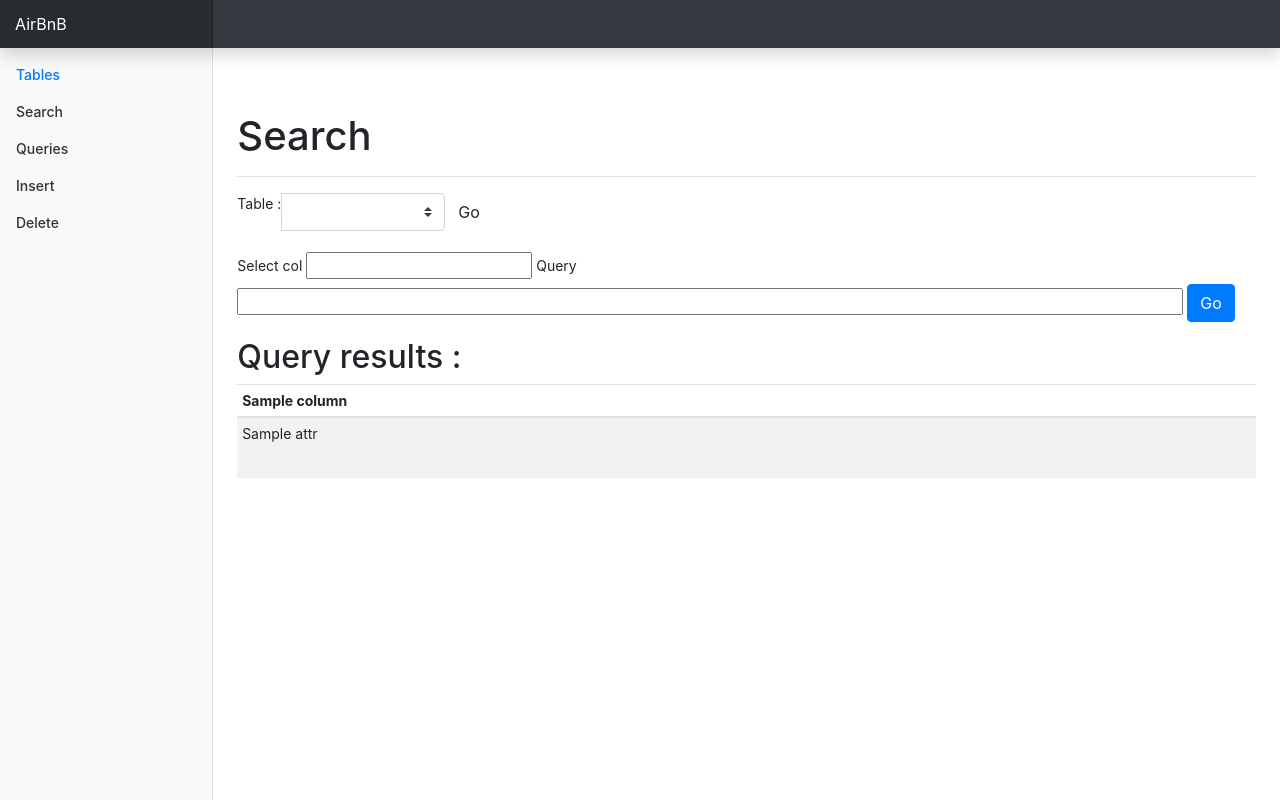
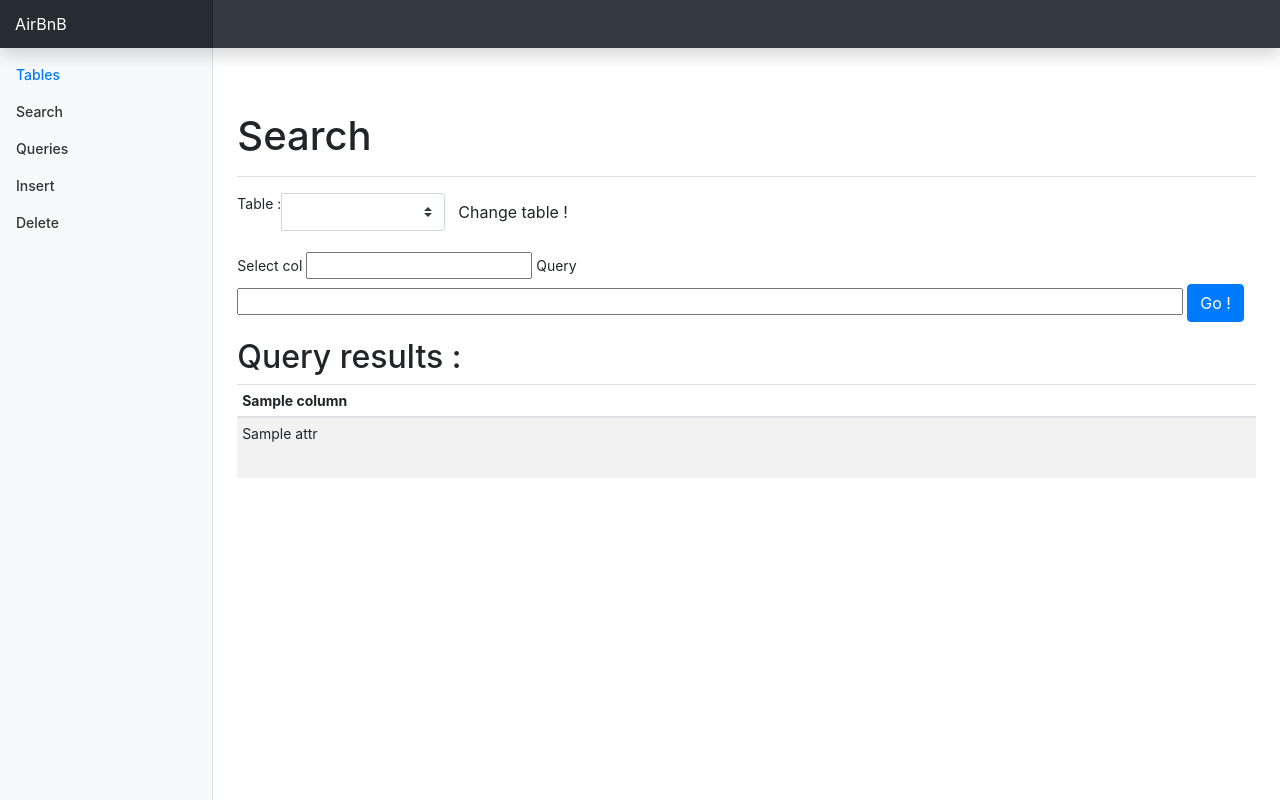
Before and after one commit to vquelque/DbProject, a Flask app: template templates/search.html in a window 1280 px wide. Run offline with Flask 2, Linux system fonts and the light colour scheme; the template is opened without the code that fills it: most values are stand-ins (such as "Sample title", 1, 10 or a date in 2020); form fields are guessed from the names that the template uses; parts of the project's set-up code (start-up, migrations or seed data) failed here and were passed over; some libraries are stand-ins or nearby versions.

Commit message:
HELL SEARCH IS FINALLY WORKING !

```diff
--- a/app.py
+++ b/app.py
@@ -1,4 +1,4 @@
-from flask import Flask, render_template, request, url_for
+from flask import Flask, render_template, request, url_for, Session
 from flask_sqlalchemy import SQLAlchemy
 from sqlalchemy import create_engine, MetaData, Table
 from flask_wtf import FlaskForm
@@ -10,6 +10,7 @@ app = Flask(__name__)
 # for hot reoading
 app.debug = True
 app.secret_key = "super_secret"
+session = Session()
 
 # database connection
 engine = create_engine(
@@ -47,7 +48,7 @@ def dump_table(table_name):
 
 
 def search_in_table(query, table_name, col_name):
-    sql_query = "SELECT * FROM {0} WHERE {1} LIKE '%{2}%'".format(table_name,col_name,query)
+    sql_query = "SELECT * FROM {0} WHERE UPPER({1}) LIKE UPPER('%{2}%')".format(table_name,col_name,query)
     ResultProxy = connection.execute(sql_query)
     result = ResultProxy.fetchmany(10)
     return result
@@ -63,7 +64,6 @@ class SearchForm(FlaskForm):
         col_choices = []
         for col in columns:
             col_choices.append((col.name, col.name))
-        print(col_choices)
         self.select_col.choices = col_choices
 
 #insert form
@@ -75,7 +75,6 @@ class InsertForm(FlaskForm):
         col_choices = []
         for col in columns :
             col_choices.append((col.name,col.name))
-        print(col_choices)
         self.select_col.choices = col_choices
 
 
@@ -84,7 +83,7 @@ def get():
     table = request.form.get("comp_select")
     if table == None:
         table = "host"
-    selected_table = str(table)
+    selected_table = table
     return render_template(
         "index.html",
         tables=metadata.sorted_tables,
@@ -96,24 +95,30 @@ def get():
 
 @app.route("/search", methods=["GET", "POST"])
 def search():
-    table = request.form.get("comp_select")
-    if table == None:
-        table = "host"
-    selected_table = table
-    columns = metadata.tables[table].columns
+    if 'change_table' in request.form :
+        selected_table = request.form.get("comp_select")
+        print(selected_table)
+        session['curr_table'] = selected_table
+    if 'curr_table' in session :
+        selected_table = session['curr_table']
+    else :
+        selected_table = "host"
+    columns = metadata.tables[selected_table].columns
     form = SearchForm(columns)
-    if form.validate_on_submit():
-        query = form.query.data
-        col_name = form.select_col.data
-        table = selected_table
-        records = search_in_table(query,table,col_name)
+    query = form.query.data
+    col_name = form.select_col.data
+    print(query)
+    print(col_name)
+    print(selected_table)
+    if form.validate_on_submit() :
+        records = search_in_table(query,selected_table,col_name)
         return render_template(
-            "search.html",
-            tables=metadata.sorted_tables,
-            form=form,
-            columns=columns,
-            records=records,
-            selected_table=selected_table
+        "search.html",
+        tables=metadata.sorted_tables,
+        form=form,
+        columns=columns,
+        records=records,
+        selected_table=selected_table
         )
     return render_template("search.html", tables=metadata.sorted_tables, form=form, selected_table=selected_table,columns=columns)
 
--- a/templates/search.html
+++ b/templates/search.html
@@ -19,7 +19,7 @@
           {% endfor %}
         </select>
       </div>
-      <button type="submit" class="btn btn-default">Go</button>
+      <input type="submit" class="btn btn-default" name="change_table" value="Change table !"></button>
     </div>
   </form>
   <br />
@@ -27,7 +27,7 @@
     {{ form.csrf_token }}
     {{ form.select_col.label }} {{ form.select_col() }} {{ form.query.label }}
     {{ form.query(size=100) }}
-    <input type="submit" class="btn btn-primary" value="Go" />
+    <input type="submit" class="btn btn-primary" name="query" value="Go !"/>
   </form>
 
   <script>
```
Also changed, not shown: templates/includes/_select_table.html (+7 -2 lines).
